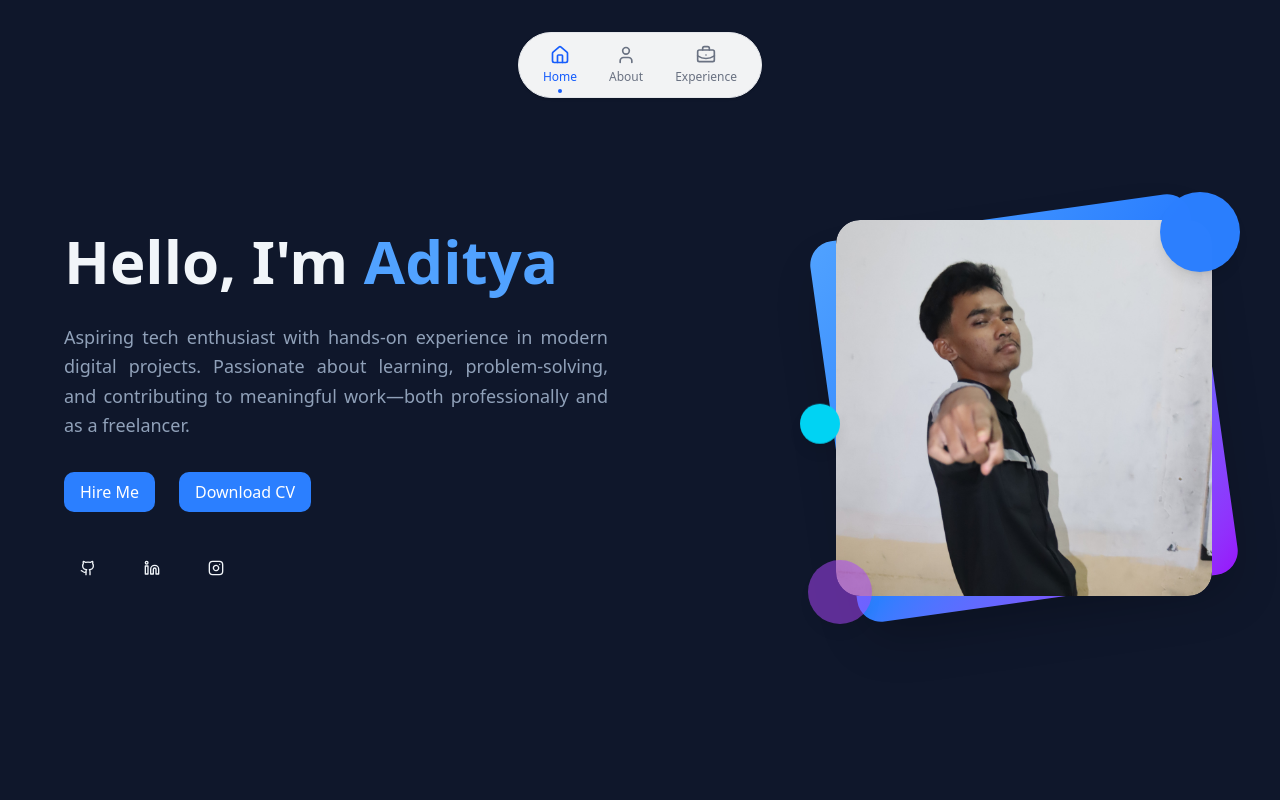
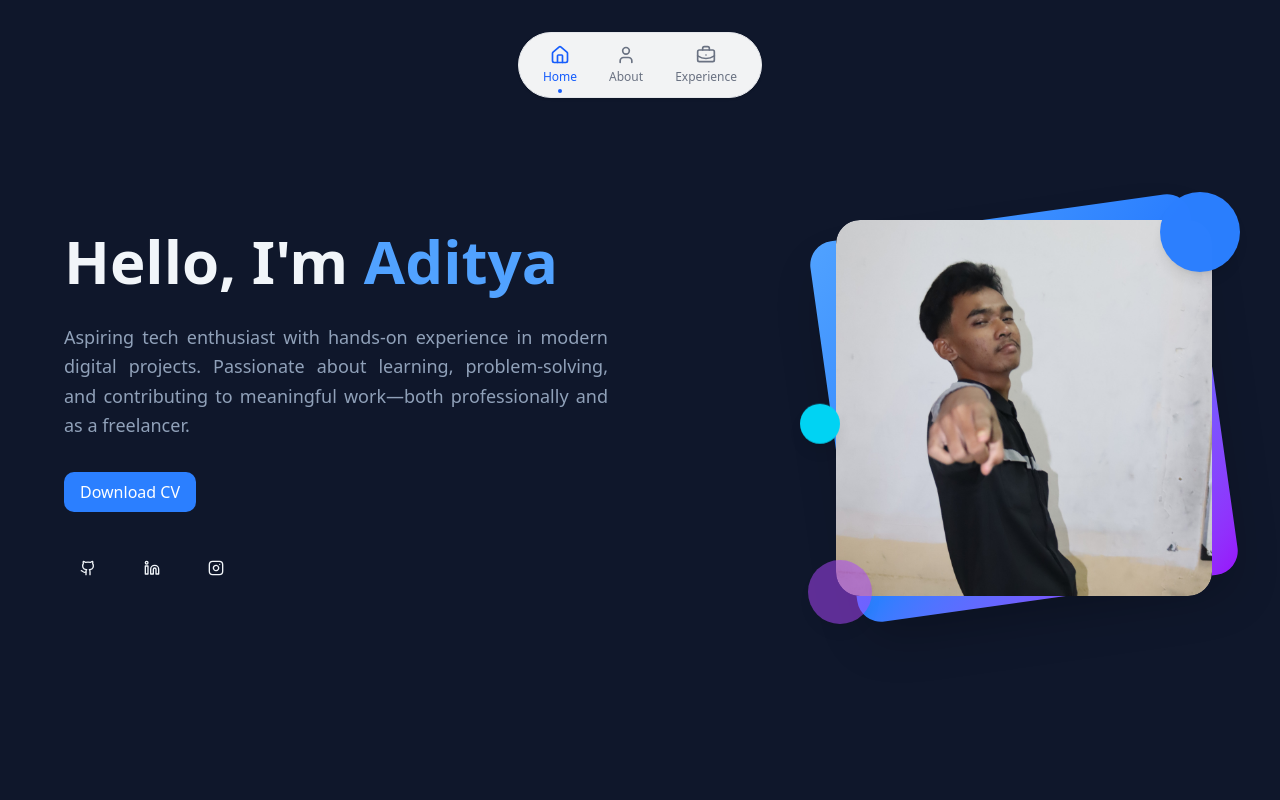
Before and after one commit to Aditya4348/Portofolio, a React (Vite) app: page / in a window 1280 px wide. Shown: the top 800 px of the page. Built offline with nearby package versions, Linux system fonts and the light colour scheme.

Commit message:
{ feat } Add pdf profil

```diff
--- a/src/components/animations/FadeUpHook.tsx
+++ b/src/components/animations/FadeUpHook.tsx
@@ -9,7 +9,7 @@ type FadeUpHookProps = {
 const FadeUpHook = ({ children }: FadeUpHookProps) => {
     const controls = useAnimation();
     const [ref, inView] = useInView({
-        threshold: 0.2,
+        threshold: 0.1,
         triggerOnce: true,
     });
 
--- a/src/components/temp/HeroSection.tsx
+++ b/src/components/temp/HeroSection.tsx
@@ -57,6 +57,27 @@ export function ContentSide({
           {hero.description}
         </p>
 
+        {/* tampilkan link jika ada */}
+        {hero.link && hero.link.length > 0 && (
+          <div className="mt-8 flex justify-center lg:justify-start gap-6">
+            {hero.link.map((btn, index) => (
+              <a
+                key={index}
+                href={
+                  btn.type === true ? `/assets/${btn.href}` : btn.href
+                }
+                {...(btn.type === true
+                  ? { download: btn.type }
+                  : { target: "_blank", rel: "noopener noreferrer" })}
+                className="bg-blue-500 hover:bg-blue-600 text-white py-2 px-4 rounded-md transition duration-300"
+              >
+                {btn.label}
+              </a>
+            ))}
+          </div>
+        )}
+
+        {/* tampilkan button jika ada */}
         {hero.buttons && hero.buttons.length > 0 && (
           <div className="mt-8 flex justify-center lg:justify-start gap-6">
             {hero.buttons.map((btn, index) => (
--- a/src/data/hero.tsx
+++ b/src/data/hero.tsx
@@ -2,9 +2,12 @@ export const hero = {
   title: "Hello, I'm",
   name: 'Aditya',
   description: 'Aspiring tech enthusiast with hands-on experience in modern digital projects. Passionate about learning, problem-solving, and contributing to meaningful work—both professionally and as a freelancer.',
-  buttons: [
-    { label: 'Hire Me', variant: 'default', href: '#', show: true },
-    { label: 'Download CV', variant: 'outline', href: '#', show: true },
+  link: [
+    { id: '1',
+      label: 'Download CV',
+      href: 'CV/CV_AdityaAlfitodinova_Frontend.pdf',
+      type: true,
+      },
   ],
 Profil: "torin_photo.JPG",
 };
--- a/src/data/interface/global.tsx
+++ b/src/data/interface/global.tsx
@@ -10,6 +10,12 @@ export interface HeroSectionProps {
     name?: string;
     subtitle?: string;
     description?: string;
+    link?: {
+        label: string;
+        href: string;
+        type?: false | true;
+        id: string;
+    }[];
     buttons?: {
         label: string;
         category?: string;
```
Also changed, not shown: 1 other file (tests, documents, lock files or other folders).
